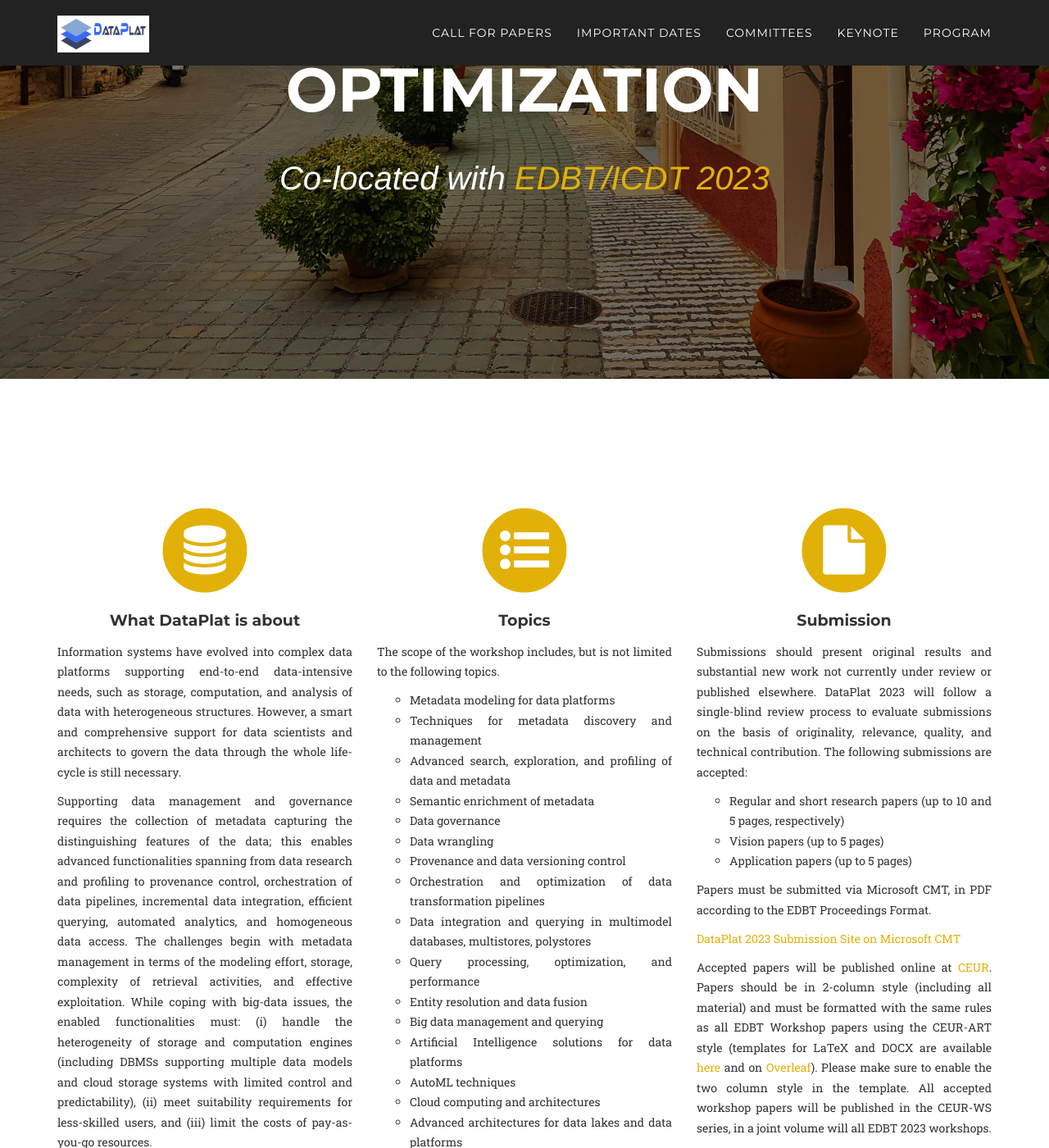
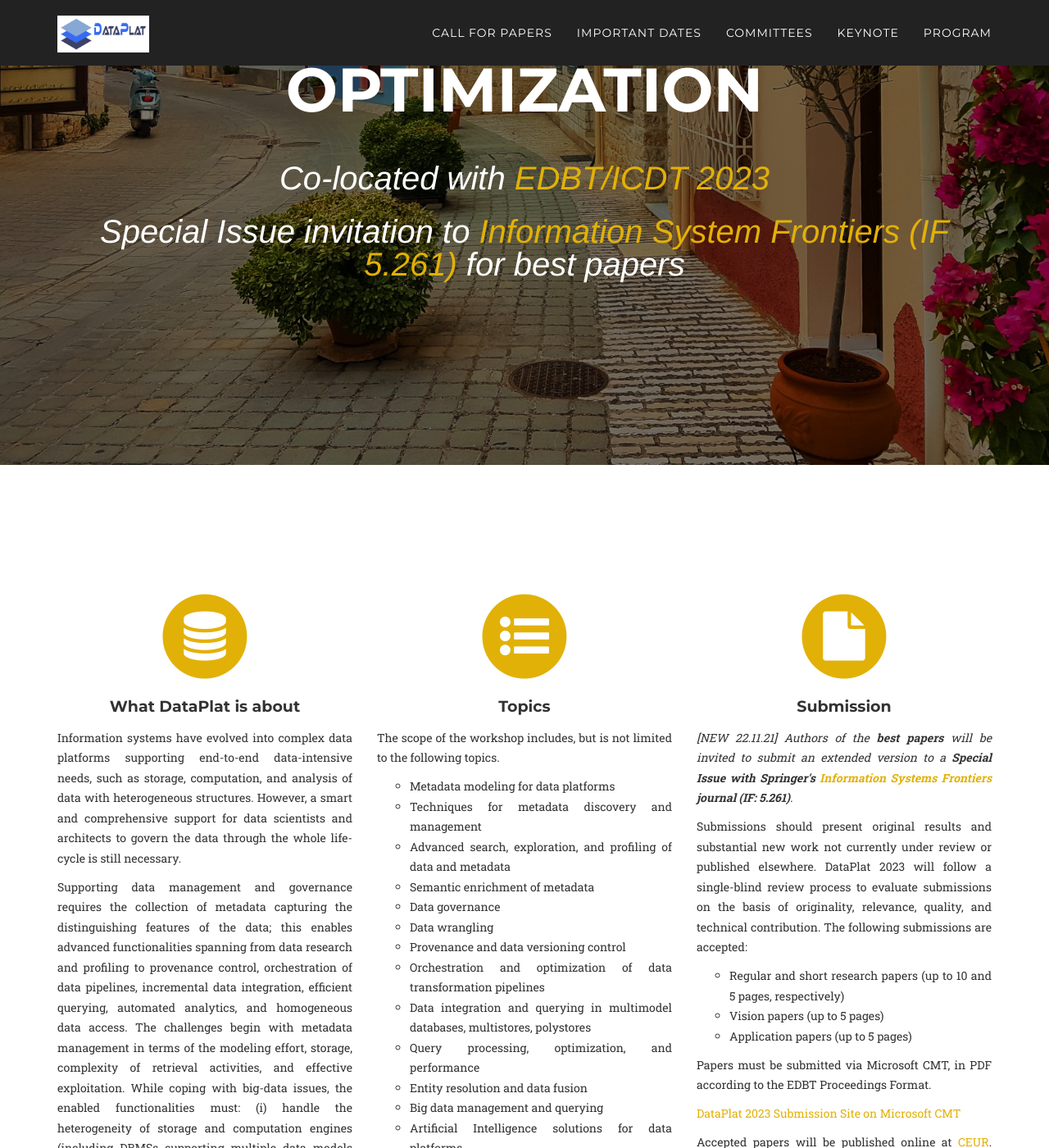
Before and after one commit to big-unibo/dataplat2024, a Jekyll site: the page built from index.html, in a window 1280 px wide and 1400 px high, scrolled down 478 px. Shown: the whole window at 82% size. Built offline with Jekyll 4.4.1, drawn with Linux system fonts in a browser that asks for light colours; some web fonts are replaced.

Commit message:
add the special issue

```diff
--- a/_includes/cfp.html
+++ b/_includes/cfp.html
@@ -61,7 +61,7 @@
                     <!--<p><i>[NEW 22.12.21] Submission deadline has been extended to January 20, 2023.</i></p>-->
                     <!--<p><i>[NEW 10.12.21] Submission deadline has been extended to December 22, 2021.</i></p>-->
                     <!--<p><i>[NEW 03.12.21] ACM Proceedings Format updated.</i></p>-->
-                    <!--<p><i>[NEW 02.11.21] Authors of the <strong>best papers</strong> will be invited to submit an extended version to a <strong>Special Issue with Elsevier's <a href="https://www.sciencedirect.com/journal/future-generation-computer-systems">Future Generation Computer Systems (FGCS)</a></strong> journal (IF: 7.187).</i></p>-->
+                    <p><i>[NEW 22.11.21] Authors of the <strong>best papers</strong> will be invited to submit an extended version to a <strong>Special Issue with Springer's <a href="<a href="https://www.springer.com/journal/10796">Information Systems Frontiers</a> journal (IF: 5.261)</strong>.</i></p>
                     <p>Submissions should present original results and substantial new work not currently under review or published elsewhere. DataPlat 2023 will follow a single-blind review process to evaluate submissions on the basis of originality, relevance, quality, and technical contribution. The following submissions are accepted:</p>
                     <ul>
                         <li>Regular and short research papers (up to 10 and 5 pages, respectively)</li>
--- a/_includes/header.html
+++ b/_includes/header.html
@@ -46,7 +46,7 @@
             <div class="intro-text">
                 <div class="intro-heading">2nd International Workshop on Data Platform Design, Management, and Optimization</div>
                 <div class="intro-lead-in">Co-located with <a href="http://edbticdt2023.cs.uoi.gr/">EDBT/ICDT 2023</a></div>
-                <!--<div id="head-fgcs" class="intro-lead-in">Special Issue invitation to Elsevier <a href="https://www.sciencedirect.com/journal/future-generation-computer-systems">FGCS</a> for best papers</div>-->
+                <div id="head-fgcs" class="intro-lead-in">Special Issue invitation to <a href="https://www.springer.com/journal/10796">Information System Frontiers (IF 5.261)</a> for best papers</div>
             </div>
         </div>
     </header>
```
